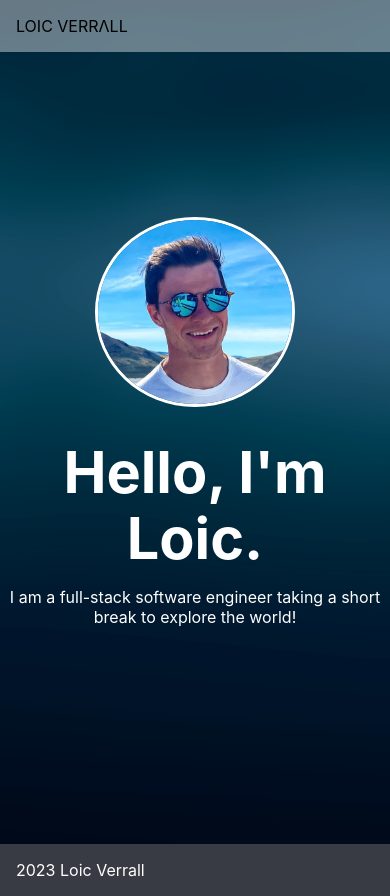
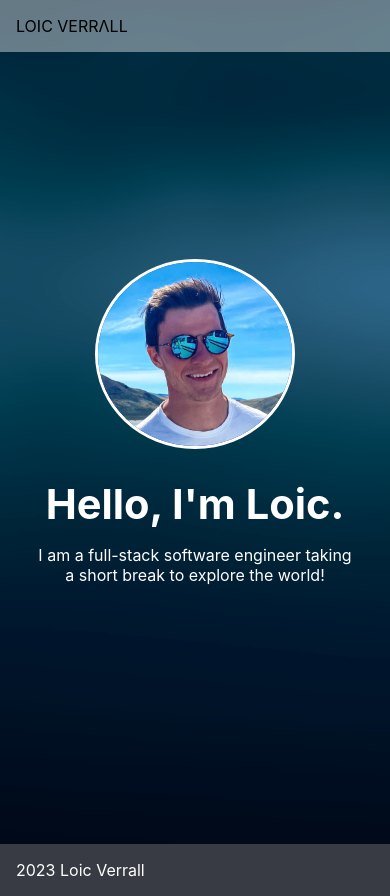
Before and after one commit to LoicVerrall/website, a Next.js app: page / in a window 390 px wide. Built offline with nearby package versions, Linux system fonts and the light colour scheme.

Commit message:
Tweak styles in hello message

```diff
--- a/styles/Home.module.css
+++ b/styles/Home.module.css
@@ -21,6 +21,7 @@
   align-items: center;
   text-align: center;
   min-height: 100vh;
+  padding: 2em;
 }
 
 .title {
@@ -29,15 +30,11 @@
   font-size: 3.6rem;
 }
 
-.title {
-  text-align: center;
+@media(max-width: 600px) {
+  .title {
+    font-size: 2.6rem;
+  }
 }
-
-.title,
-.description {
-  text-align: center;
-}
-
 
 .description {
   line-height: 1.5;
```
